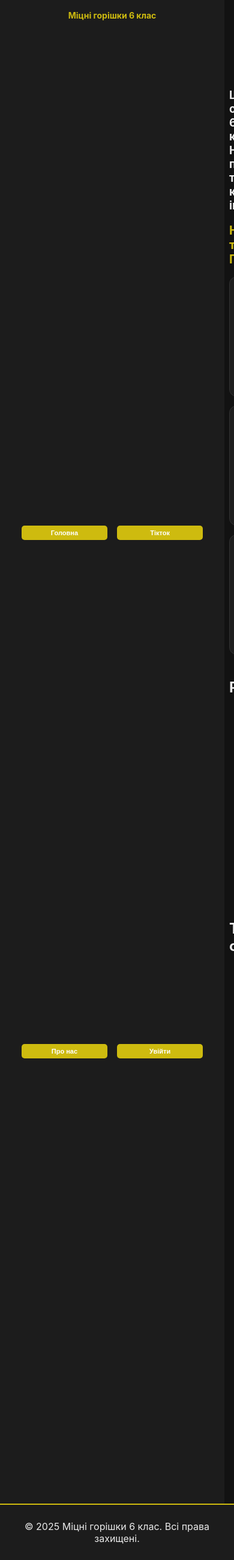
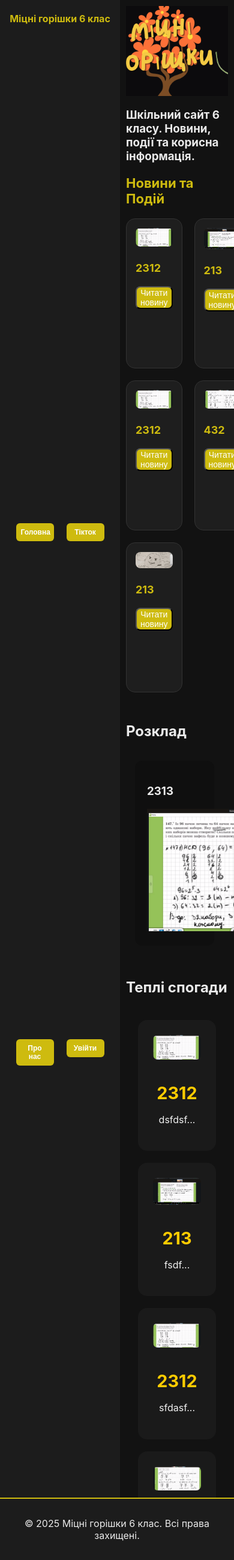
Before and after one commit to vova916/Site, a Flask app: page / in a window 390 px wide. Shown: the whole page at 60% size. Run offline with Flask 3, Linux system fonts and the light colour scheme; the visitor is signed in with stand-in values (Sample User, id 1); data comes from the database, SQL or seed files in the repository.

Commit message:
Update style.css

```diff
--- a/static/style.css
+++ b/static/style.css
@@ -30,32 +30,32 @@
 
 /* ------------------ Бокове меню ------------------ */
 .sidebar {
-  width: 220px; /* компактніше на ПК */
+  width: 250px; /* трохи менше на ПК */
   background: #1c1c1c;
-  padding: 15px;
+  padding: 20px;
   border-right: 2px solid #cebb0f;
   display: flex;
   flex-direction: column;
   align-items: flex-start;
-  gap: 12px;
+  gap: 15px;
   position: sticky;
   top: 0;
   height: 100vh;
 }
 
 .sidebar h1 {
-  font-size: 18px;
+  font-size: 20px;
   color: #cebb0f;
-  margin-bottom: 15px;
+  margin-bottom: 20px;
 }
 
 .sidebar button {
   width: 100%;
-  padding: 10px;
-  border-radius: 5px;
+  padding: 12px;
+  border-radius: 6px;
   border: none;
   background: #cebb0f;
-  font-size: 13px;
+  font-size: 14px;
   font-weight: 600;
   color: #fff;
   cursor: pointer;
@@ -64,23 +64,23 @@
 
 .sidebar button:hover {
   background: #bba90c;
-  transform: translateX(2px);
+  transform: translateX(3px);
 }
 
 /* ------------------ Основний контент ------------------ */
 .main-content {
   flex: 1;
-  padding: 15px;
+  padding: 20px;
   overflow-y: auto;
   opacity: 0;
-  animation: fadeInUp 0.7s ease forwards;
+  animation: fadeInUp 0.8s ease forwards;
 }
 
 /* ------------------ Банер ------------------ */
 .banner {
   width: 100%;
-  height: 180px; /* компактніше */
-  margin-bottom: 20px;
+  height: 250px; /* компактніше */
+  margin-bottom: 30px;
   overflow: hidden;
 }
 
@@ -88,23 +88,23 @@
   width: 100%;
   height: 100%;
   object-fit: cover;
-  box-shadow: 0 3px 10px rgba(0,0,0,0.3);
+  box-shadow: 0 4px 15px rgba(0,0,0,0.3);
 }
 
 /* ------------------ Текстовий блок ------------------ */
 .content-section {
-  margin: 15px 0;
+  margin: 20px 0;
 }
 
 .content-section h2 {
-  font-size: 20px;
+  font-size: 22px;
   color: #cebb0f;
-  margin-top: 15px;
+  margin-top: 20px;
 }
 
 .content-section p {
-  font-size: 14px;
-  line-height: 1.4;
+  font-size: 16px;
+  line-height: 1.5;
   color: #ccc;
   text-align: justify;
 }
@@ -112,8 +112,8 @@
 /* ------------------ Кнопки ------------------ */
 .buttons {
   display: flex;
-  gap: 8px;
-  padding: 10px;
+  gap: 10px;
+  padding: 15px;
   background: #1c1c1c;
   border-bottom: 2px solid #cebb0f;
   position: sticky;
@@ -122,9 +122,9 @@
 }
 
 .buttons button {
-  padding: 8px 15px;
-  font-size: 13px;
-  border-radius: 5px;
+  padding: 10px 20px;
+  font-size: 14px;
+  border-radius: 6px;
   background: #cebb0f;
   color: #1c1c1c;
   border: none;
@@ -134,34 +134,34 @@
 .buttons button:hover {
   background: #bba90c;
   color: #fff;
-  transform: translateY(-1px);
-  box-shadow: 0 3px 8px rgba(255,187,15,0.2);
+  transform: translateY(-2px);
+  box-shadow: 0 4px 10px rgba(255,187,15,0.3);
 }
 
 /* ------------------ Новини ------------------ */
 .news-container {
   display: grid;
-  grid-template-columns: repeat(3, 1fr);
-  gap: 20px;
-  margin-bottom: 40px;
+  grid-template-columns: repeat(2, 1fr); /* трохи менше */
+  gap: 30px;
+  margin-bottom: 50px;
 }
 
 .news-card {
   display: flex;
   flex-direction: row;
-  gap: 10px;
+  gap: 15px;
   background: #1e1e1e;
-  border-radius: 12px;
+  border-radius: 15px;
   border: 1px solid #333;
-  padding: 12px;
-  min-height: 200px;
+  padding: 15px;
+  min-height: 250px;
   transition: transform 0.3s, box-shadow 0.3s;
 }
 
 .news-card img {
   width: 35%;
   height: auto;
-  border-radius: 10px;
+  border-radius: 12px;
   object-fit: cover;
 }
 
@@ -174,91 +174,93 @@
 }
 
 .news-card h2 {
-  font-size: 16px;
+  font-size: 18px;
   color: #cebb0f;
-  margin: 0 0 4px 0;
+  margin: 0 0 5px 0;
 }
 
 .news-card p {
-  font-size: 13px;
+  font-size: 14px;
   color: #ddd;
 }
 
 .news-card button {
-  padding: 6px 12px;
-  font-size: 12px;
+  margin-right: 8px
+  padding: 8px 18px;
+  font-size: 14px;
   background: #cebb0f;
   color: #fff;
-  border-radius: 6px;
+  border-radius: 8px;
 }
 
 .news-card:hover {
-  transform: translateY(-3px);
-  box-shadow: 0 7px 20px rgba(255,152,0,0.25);
+  transform: translateY(-5px);
+  box-shadow: 0 10px 25px rgba(255,152,0,0.3);
 }
 
 /* ------------------ Розклад ------------------ */
 .rozclad {
-  padding: 20px;
-  width: 85%;
-  margin: 15px auto;
-  border-radius: 12px;
+  padding: 30px;
+  width: 70%;
+  height: 55%
+  margin: 40px auto;
+  border-radius: 15px;
 }
 
 .rozclad h2 {
-  font-size: 24px;
+  font-size: 28px;
   color: #ffcc00;
   text-align: center;
-  margin-bottom: 15px;
+  margin-bottom: 20px;
 }
 
 .rozclad > div {
   background: #0f0f0f;
-  padding: 15px;
-  border-radius: 10px;
-  margin-bottom: 15px;
+  padding: 20px;
+  border-radius: 12px;
+  margin-bottom: 20px;
 }
 
 /* ------------------ Memory ------------------ */
 .memory-container {
   display: grid;
   grid-template-columns: repeat(2, 1fr);
-  gap: 20px;
-  padding: 20px;
+  gap: 30px;
+  padding: 30px;
 }
 
 .memory-card {
   background: #1a1a1a;
-  border-radius: 12px;
-  padding: 20px;
+  border-radius: 15px;
+  padding: 25px;
   text-align: center;
   transition: transform 0.3s, box-shadow 0.3s;
 }
 
 .memory-card img {
   width: 100%;
-  max-height: 300px;
-  border-radius: 10px;
+  max-height: 400px;
+  border-radius: 12px;
   object-fit: cover;
+  margin-bottom: 15px;
+}
+
+.memory-card h2 {
+  font-size: 1.8rem;
+  color: #ffcc00;
   margin-bottom: 10px;
 }
 
-.memory-card h2 {
-  font-size: 1.6rem;
-  color: #ffcc00;
-  margin-bottom: 8px;
-}
-
 .memory-card p {
-  font-size: 0.95rem;
+  font-size: 1rem;
   color: #f1f1f1;
-  line-height: 1.3;
+  line-height: 1.4;
 }
 
 /* ------------------ Футер ------------------ */
 .footer {
   width: 100%;
-  padding: 10px;
+  padding: 15px;
   background: #1c1c1c;
   border-top: 2px solid #cebb0f;
   text-align: center;
@@ -266,7 +268,7 @@
 
 /* ------------------ Анімація ------------------ */
 @keyframes fadeInUp {
-  0% { opacity: 0; transform: translateY(15px); }
+  0% { opacity: 0; transform: translateY(20px); }
   100% { opacity: 1; transform: translateY(0); }
 }
 
@@ -274,31 +276,31 @@
 
 /* Планшети */
 @media (max-width: 1024px) {
-  .sidebar { width: 150px; padding: 10px; }
-  .main-content { padding: 10px; }
-  .banner { height: 150px; }
-  .news-container { grid-template-columns: repeat(2, 1fr); gap: 15px; }
-  .memory-container { grid-template-columns: 1fr; gap: 15px; padding: 15px; }
+  .sidebar { width: 180px; padding: 15px; }
+  .main-content { padding: 15px; }
+  .banner { height: 200px; }
+  .news-container { grid-template-columns: repeat(2, 1fr); gap: 20px; }
+  .memory-container { grid-template-columns: 1fr; gap: 20px; padding: 20px; }
 }
 
 /* Телефони */
 @media (max-width: 768px) {
   body { flex-direction: column; }
   .sidebar {
-    width: 100%;
+    width: 200px;
     flex-direction: row;
     flex-wrap: wrap;
     justify-content: center;
-    padding: 8px;
+    padding: 10px;
     border-right: none;
     border-bottom: 2px solid #cebb0f;
   }
-  .sidebar h1 { font-size: 14px; width: 100%; text-align: center; margin-bottom: 3px; }
-  .sidebar button { width: 40%; font-size: 11px; padding: 6px; margin: 2px; }
-  .main-content { padding: 8px; }
-  .banner { height: 120px; margin-bottom: 15px; }
-  .rozclad { width: 95%; padding: 10px; }
-  .memory-card img { max-height: 200px; }
+  .sidebar h1 { font-size: 16px; width: 100%; text-align: center; margin-bottom: 5px; }
+  .sidebar button { width: 35%; font-size: 12px; padding: 8px; margin: 3px; }
+  .main-content { padding: 10px; }
+  .banner { height: 150px; margin-bottom: 20px; }
+  .rozclad { width: 95%; padding: 15px; }
+  .memory-card img { max-height: 300px; }
   .news-card { flex-direction: column; }
-  .news-card img { width: 100%; margin-bottom: 8px; }
+  .news-card img { width: 100%; margin-bottom: 10px; }
 }
```
